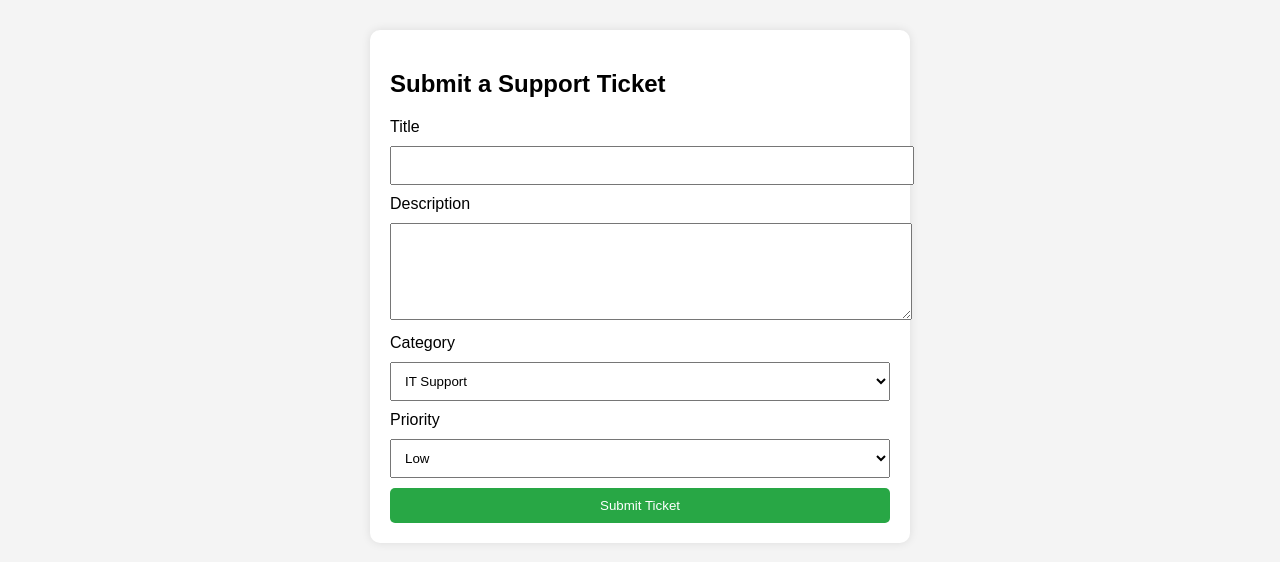
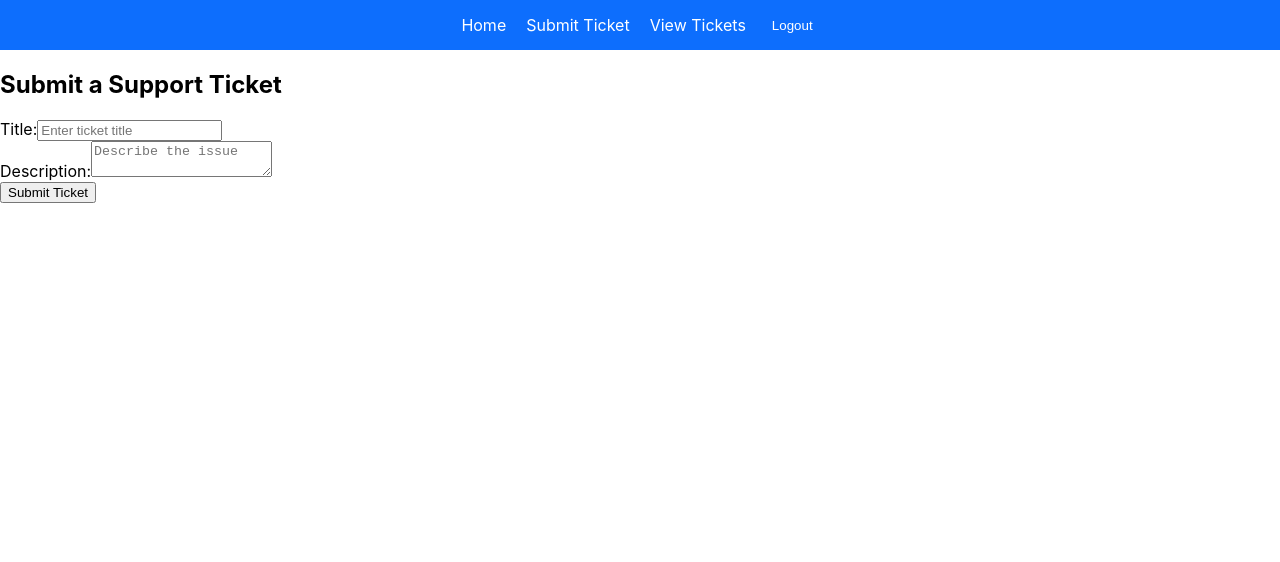
Before and after one commit to aakashkrmishra09/COMP229-REACT_RAPTORS-campus-helpdeskPROJECT, a React (Create React App) app in the folder client/: page /submit-ticket in a window 1280 px wide. Shown: the top 562 px of the page. Built offline with nearby package versions, Linux system fonts and the light colour scheme; sample sign-in values are in the browser's storage.

Commit message:
auths added

```diff
--- a/client/src/App.js
+++ b/client/src/App.js
@@ -1,4 +1,9 @@
+import React from "react";
 import { BrowserRouter as Router, Routes, Route } from "react-router-dom";
+
+import Navbar from "./components/navbar";
+import PrivateRoute from './components/PrivateRoute';
+
 import Home from "./pages/Home";
 import Login from "./pages/Login";
 import Register from "./pages/Register";
@@ -8,12 +13,30 @@ import Tickets from "./pages/Tickets";
 function App() {
   return (
     <Router>
+      <Navbar />
       <Routes>
         <Route path="/" element={<Home />} />
         <Route path="/login" element={<Login />} />
         <Route path="/register" element={<Register />} />
         <Route path="/submit-ticket" element={<SubmitTicket />} />
         <Route path="/tickets" element={<Tickets />} />
+        <Route
+  path="/submit-ticket"
+  element={
+    <PrivateRoute>
+      <SubmitTicket />
+    </PrivateRoute>
+  }
+/>
+
+<Route
+  path="/tickets"
+  element={
+    <PrivateRoute>
+      <Tickets />
+    </PrivateRoute>
+  }
+/>
       </Routes>
     </Router>
   );
--- /dev/null
+++ b/client/src/components/PrivateRoute.js
@@ -0,0 +1,6 @@
+import { Navigate } from "react-router-dom";
+import { isLoggedIn } from "../utils/auth";
+
+export default function PrivateRoute({ children }) {
+  return isLoggedIn() ? children : <Navigate to="/login" />;
+}
--- /dev/null
+++ b/client/src/components/navbar.jsx
@@ -0,0 +1,56 @@
+import React from "react";
+import { Link, useNavigate } from "react-router-dom";
+
+export default function Navbar() {
+  const navigate = useNavigate();
+
+  // Check login status from localStorage
+  const isLoggedIn = !!localStorage.getItem("token");
+
+  const handleLogout = () => {
+    localStorage.removeItem("token");
+    navigate("/login");
+  };
+
+  return (
+    <nav style={{ padding: "15px", background: "#0d6efd", color: "white" }}>
+      <div style={{ display: "flex", justifyContent: "center", gap: "20px" }}>
+
+        <Link to="/" style={{ color: "white", textDecoration: "none" }}>
+          Home
+        </Link>
+
+        {!isLoggedIn && (
+          <>
+            <Link to="/login" style={{ color: "white", textDecoration: "none" }}>
+              Login
+            </Link>
+
+            <Link to="/register" style={{ color: "white", textDecoration: "none" }}>
+              Register
+            </Link>
+          </>
+        )}
+
+        {isLoggedIn && (
+          <>
+            <Link to="/submit-ticket" style={{ color: "white", textDecoration: "none" }}>
+              Submit Ticket
+            </Link>
+
+            <Link to="/tickets" style={{ color: "white", textDecoration: "none" }}>
+              View Tickets
+            </Link>
+
+            <button
+              onClick={handleLogout}
+              style={{ background: "transparent", border: "none", color: "white", cursor: "pointer" }}
+            >
+              Logout
+            </button>
+          </>
+        )}
+      </div>
+    </nav>
+  );
+}
--- a/client/src/pages/Home.js
+++ b/client/src/pages/Home.js
@@ -6,13 +6,6 @@ export default function Home() {
     <div style={{ fontFamily: "Arial", padding: "40px", textAlign: "center", background: "#f9fafb", minHeight: "100vh" }}>
       <h1>Campus Helpdesk System</h1>
       <p>Welcome! Get help easily from IT or campus support staff.</p>
-
-      <nav style={{ margin: "20px 0" }}>
-        <Link to="/register" style={{ margin: "0 10px", textDecoration: "none", padding: "10px 20px", background: "#007bff", color: "white", borderRadius: "5px" }}>Register</Link>
-        <Link to="/login" style={{ margin: "0 10px", textDecoration: "none", padding: "10px 20px", background: "#007bff", color: "white", borderRadius: "5px" }}>Login</Link>
-        <Link to="/submit-ticket" style={{ margin: "0 10px", textDecoration: "none", padding: "10px 20px", background: "#007bff", color: "white", borderRadius: "5px" }}>Submit Ticket</Link>
-        <Link to="/tickets" style={{ margin: "0 10px", textDecoration: "none", padding: "10px 20px", background: "#007bff", color: "white", borderRadius: "5px" }}>View Tickets</Link>
-      </nav>
     </div>
   );
 }
--- a/client/src/pages/SubmitTicket.js
+++ b/client/src/pages/SubmitTicket.js
@@ -1,34 +1,100 @@
-import React from "react";
+import React, { useState, useEffect } from "react";
+import { useNavigate } from "react-router-dom";
 
-export default function SubmitTicket() {
+function SubmitTicket() {
+  const navigate = useNavigate();
+
+  // Form state
+  const [title, setTitle] = useState("");
+  const [description, setDescription] = useState("");
+  const [error, setError] = useState("");
+  const [success, setSuccess] = useState("");
+
+  // Protect page — must be authenticated
+  useEffect(() => {
+    const token = localStorage.getItem("token");
+    if (!token) {
+      navigate("/login");
+    }
+  }, [navigate]);
+
+  const handleSubmit = async (e) => {
+    e.preventDefault();
+
+    if (!title || !description) {
+      setError("All fields are required.");
+      return;
+    }
+
+    const token = localStorage.getItem("token");
+
+    try {
+      const response = await fetch("http://localhost:5000/api/tickets", {
+        method: "POST",
+        headers: {
+          "Content-Type": "application/json",
+          Authorization: `Bearer ${token}`,
+        },
+        body: JSON.stringify({
+          title,
+          description,
+        }),
+      });
+
+      if (!response.ok) {
+        setError("Failed to submit ticket. Check your backend.");
+        return;
+      }
+
+      setSuccess("Ticket Submitted Successfully!");
+      setTitle("");
+      setDescription("");
+      setError("");
+
+      // Optional: redirect to ticket list
+      // navigate("/tickets");
+
+    } catch (err) {
+      console.error(err);
+      setError("Something went wrong.");
+    }
+  };
+
   return (
-    <div style={{ fontFamily: "Arial", background: "#f4f4f4", minHeight: "100vh", padding: "30px" }}>
-      <form style={{ maxWidth: "500px", margin: "auto", background: "white", padding: "20px", borderRadius: "10px", boxShadow: "0 0 10px rgba(0,0,0,0.1)" }}>
-        <h2>Submit a Support Ticket</h2>
+    <div className="container">
+      <h2>Submit a Support Ticket</h2>
 
-        <label>Title</label>
-        <input type="text" required style={{ width: "100%", padding: "10px", margin: "10px 0" }} />
+      {error && <p style={{ color: "red" }}>{error}</p>}
+      {success && <p style={{ color: "green" }}>{success}</p>}
 
-        <label>Description</label>
-        <textarea rows="5" required style={{ width: "100%", padding: "10px", margin: "10px 0" }}></textarea>
+      <form onSubmit={handleSubmit} style={{ maxWidth: "400px" }}>
+        <div>
+          <label>Title:</label>
+          <input
+            type="text"
+            placeholder="Enter ticket title"
+            value={title}
+            onChange={(e) => setTitle(e.target.value)}
+            className="input"
+          />
+        </div>
 
-        <label>Category</label>
-        <select style={{ width: "100%", padding: "10px", margin: "10px 0" }}>
-          <option>IT Support</option>
-          <option>Library</option>
-          <option>Housing</option>
-          <option>Other</option>
-        </select>
+        <div>
+          <label>Description:</label>
+          <textarea
+            placeholder="Describe the issue"
+            value={description}
+            onChange={(e) => setDescription(e.target.value)}
+            className="textarea"
+          />
+        </div>
 
-        <label>Priority</label>
-        <select style={{ width: "100%", padding: "10px", margin: "10px 0" }}>
-          <option>Low</option>
-          <option>Medium</option>
-          <option>High</option>
-        </select>
-
-        <button type="submit" style={{ background: "#28a745", color: "white", border: "none", padding: "10px", width: "100%", borderRadius: "5px" }}>Submit Ticket</button>
+        <button type="submit" className="btn">
+          Submit Ticket
+        </button>
       </form>
     </div>
   );
 }
+
+export default SubmitTicket;
--- /dev/null
+++ b/client/src/utils/auth.js
@@ -0,0 +1,17 @@
+export function loginUser(email) {
+  localStorage.setItem("isLoggedIn", "true");
+    localStorage.setItem("userEmail", email);
+}
+
+export function logoutUser() {
+  localStorage.removeItem("isLoggedIn");
+  localStorage.removeItem("userEmail");
+}
+
+export function isLoggedIn() {
+  return localStorage.getItem("isLoggedIn") === "true";
+}
+
+export function getUserEmail() {
+  return localStorage.getItem("userEmail");
+}
```
Also changed, not shown: client/src/utils/TicketStore.js (added, +23 -0 lines).
